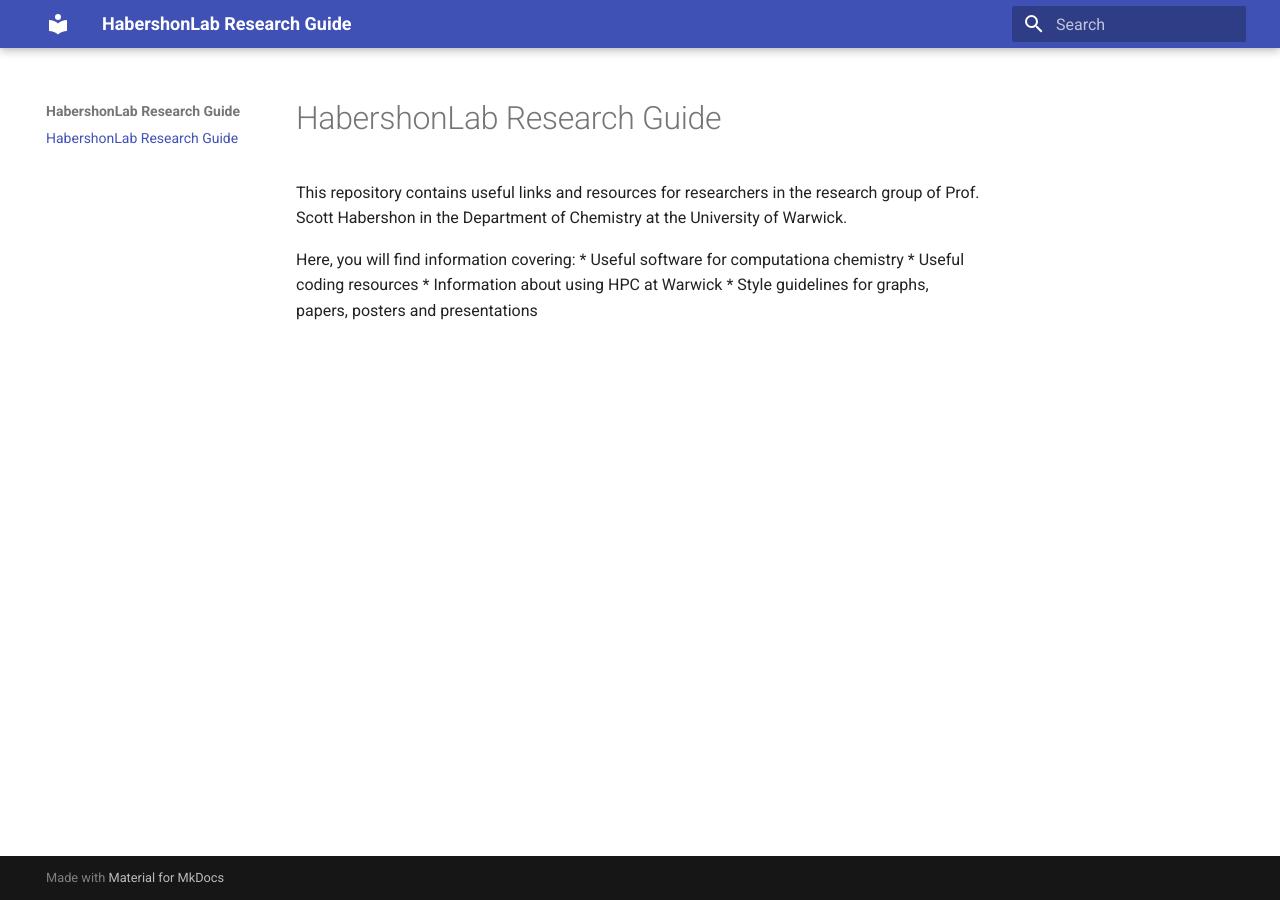
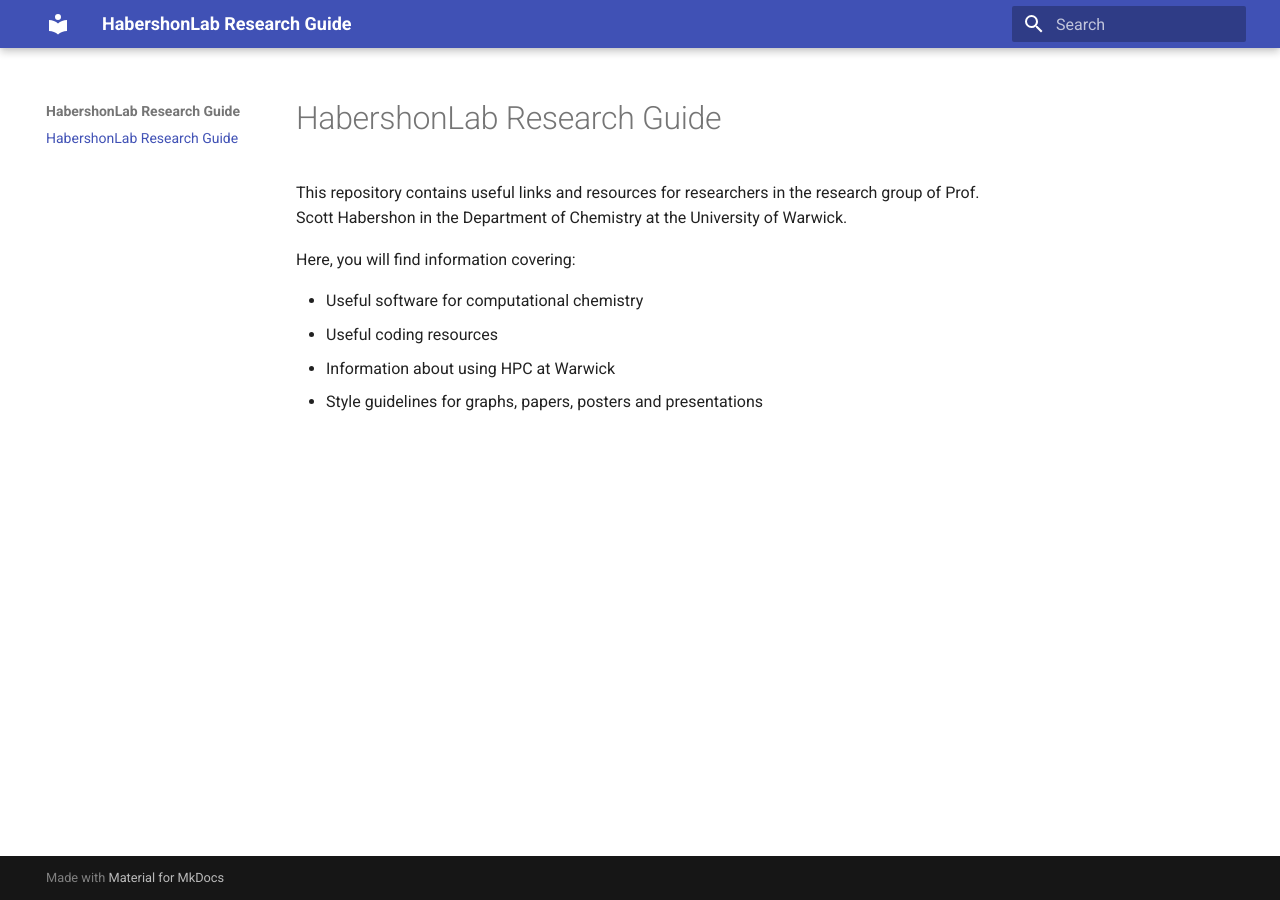
Before and after one commit to HabershonLab/research-guide, an MkDocs documentation site: the page built from docs/index.md, in a window 1280 px wide. Built offline with MkDocs 1.6.1 and Material for MkDocs 9.7.7, drawn with Linux system fonts in a browser that asks for light colours.

Commit message:
Update index.md

```diff
--- a/docs/index.md
+++ b/docs/index.md
@@ -3,7 +3,8 @@
 This repository contains useful links and resources for researchers in the research group of Prof. Scott Habershon in the Department of Chemistry at the University of Warwick.
 
 Here, you will find information covering:
-* Useful software for computationa chemistry
+
+* Useful software for computational chemistry
 * Useful coding resources
 * Information about using HPC at Warwick
 * Style guidelines for graphs, papers, posters and presentations
```
